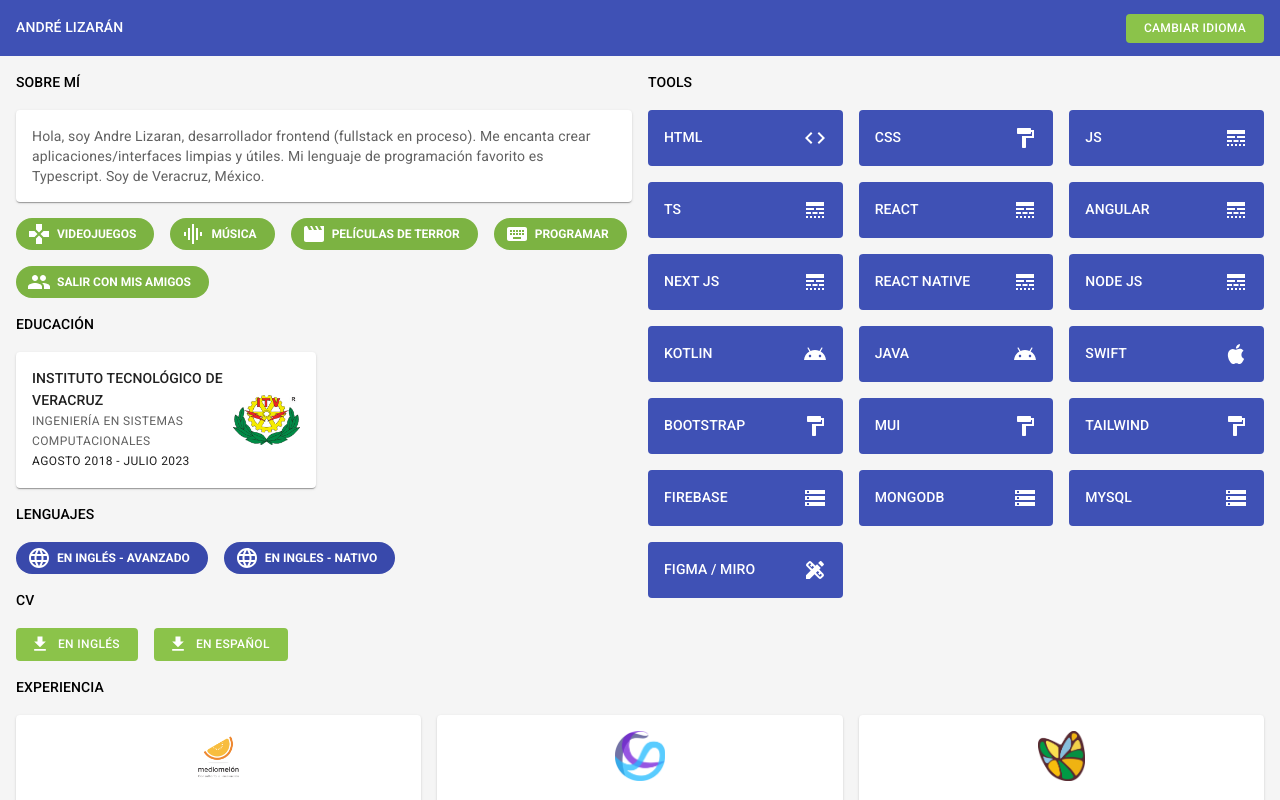
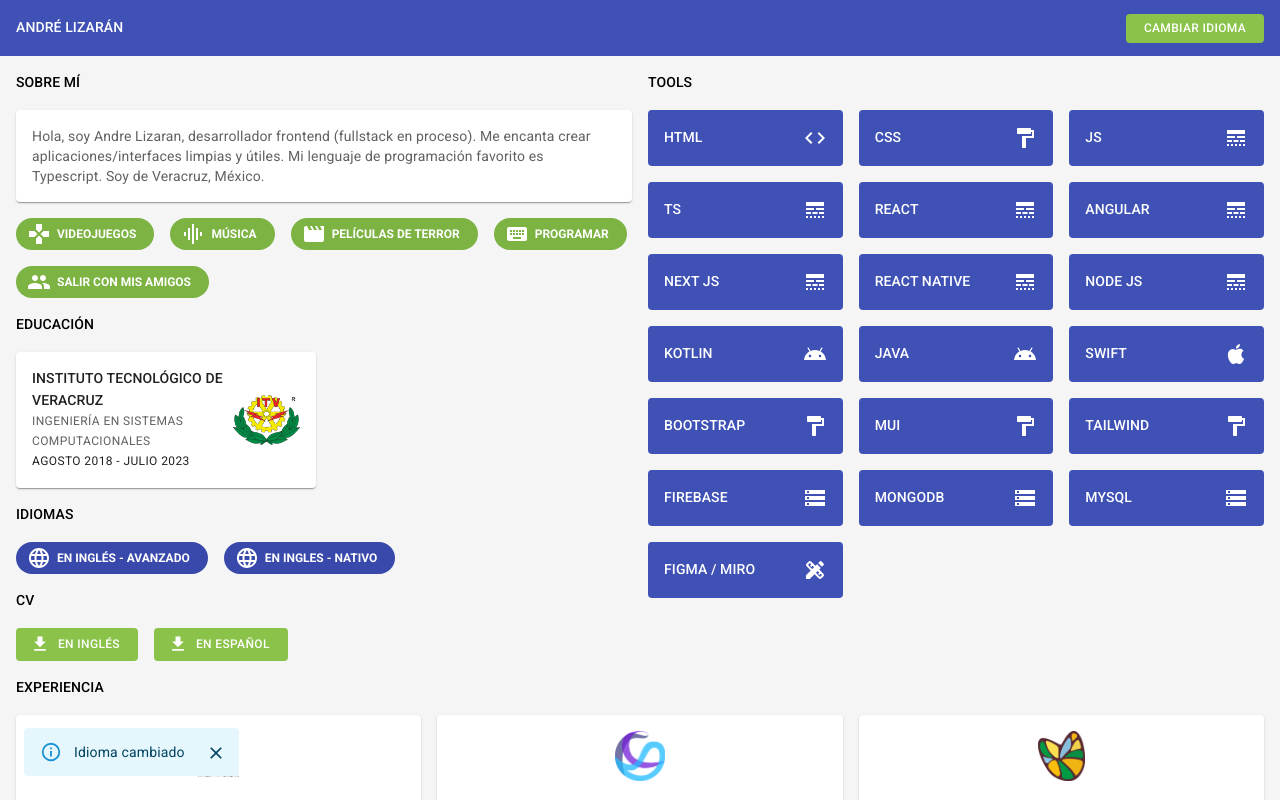
Before and after one commit to andrelizarandev/Briefcase, a React (Vite) app: page / in a window 1280 px wide. Both pictures are taken after a click on the button "CHANGE LANGUAGE". Shown: the top 800 px of the page. Built offline with nearby package versions, Linux system fonts and the light colour scheme.

Commit message:
feat: Cambio de idioma

```diff
--- /dev/null
+++ b/src/containers/snackbar-container/index.tsx
@@ -0,0 +1,20 @@
+// Modules
+import { useContext } from 'react';
+import { Alert, Snackbar } from '@mui/material';
+
+// Contexts
+import { MainContext } from '../../contexts';
+
+export default function SnackbarContainer ({ children }:any) {
+  const { handleSetNullSnackbarMessage, snackbarMessage } = useContext(MainContext);
+  return (
+    <>
+      {children}
+      <Snackbar open={snackbarMessage !== null} autoHideDuration={5000} onClose={handleSetNullSnackbarMessage}>
+        <Alert onClose={handleSetNullSnackbarMessage} severity={snackbarMessage?.type} sx={{ width: '100%' }}>
+          {snackbarMessage?.title}
+        </Alert>
+      </Snackbar>
+    </>
+  )
+}
--- a/src/contexts/index.tsx
+++ b/src/contexts/index.tsx
@@ -2,21 +2,29 @@
 import { createContext, useState } from 'react';
 
 // Types
-import { LanguageOptions, MainContextPayload } from './types';
+import { LanguageOptions, MainContextPayload, SnackbarPayload } from './types';
 
 export const MainContext = createContext({} as MainContextPayload);
 
 export default function MainContextContainer ({ children }:any) {
 
   const [ selectedLanguage, setSelectedLanguage ] = useState<LanguageOptions>(1);
+  const [ snackbarMessage, setSnackbarMessage ] = useState<SnackbarPayload>(null);
+  const handleSetNullSnackbarMessage = () => setSnackbarMessage(null);
 
-  const toggleLanguage = () => (selectedLanguage === 1)
-    ? setSelectedLanguage(2)
-    : setSelectedLanguage(1)
+  function toggleLanguage () {
+    (selectedLanguage === 1) ? setSelectedLanguage(2) : setSelectedLanguage(1);
+    (selectedLanguage === 1)
+      ? setSnackbarMessage({ title:'Idioma cambiado', type:'info' })
+      : setSnackbarMessage({ title:'Language changed', type:'info' })
+  }
 
   const payload:MainContextPayload = {
     selectedLanguage,
-    toggleLanguage
+    toggleLanguage,
+    snackbarMessage,
+    setSnackbarMessage,
+    handleSetNullSnackbarMessage
   }
 
   return (
--- a/src/data/general/index.tsx
+++ b/src/data/general/index.tsx
@@ -20,7 +20,7 @@ const generalDataSpanish = {
   btnChangeLanguage:'Cambiar Idioma',
   aboutMe:'Sobre Mí',
   education:'Educación',
-  languages:'Lenguajes',
+  languages:'Idiomas',
   experience:'Experiencia',
   projects:'Proyectos',
   contactMe:'Contáctame'
--- a/src/main.tsx
+++ b/src/main.tsx
@@ -1,6 +1,7 @@
 // Modules
 import React from 'react';
 import ReactDOM from 'react-dom/client';
+import SnackbarContainer from './containers/snackbar-container';
 
 // Components
 import MainContextContainer from './contexts';
@@ -11,7 +12,9 @@ import HomeScreen from './screens/home';
 ReactDOM.createRoot(document.getElementById('root') as HTMLElement).render(
   <React.StrictMode>
     <MainContextContainer>
-      <HomeScreen />
+      <SnackbarContainer>
+        <HomeScreen />
+      </SnackbarContainer>
     </MainContextContainer>
   </React.StrictMode>,
 )
```
Also changed, not shown: src/contexts/types.ts (+11 -0 lines).
